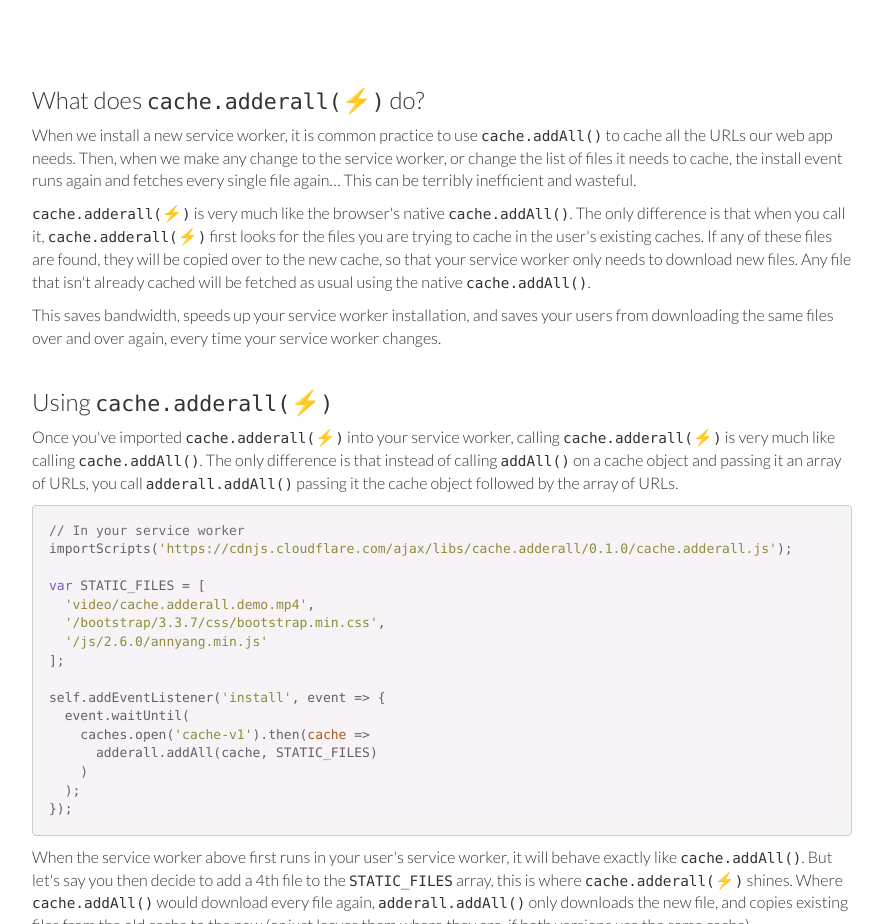
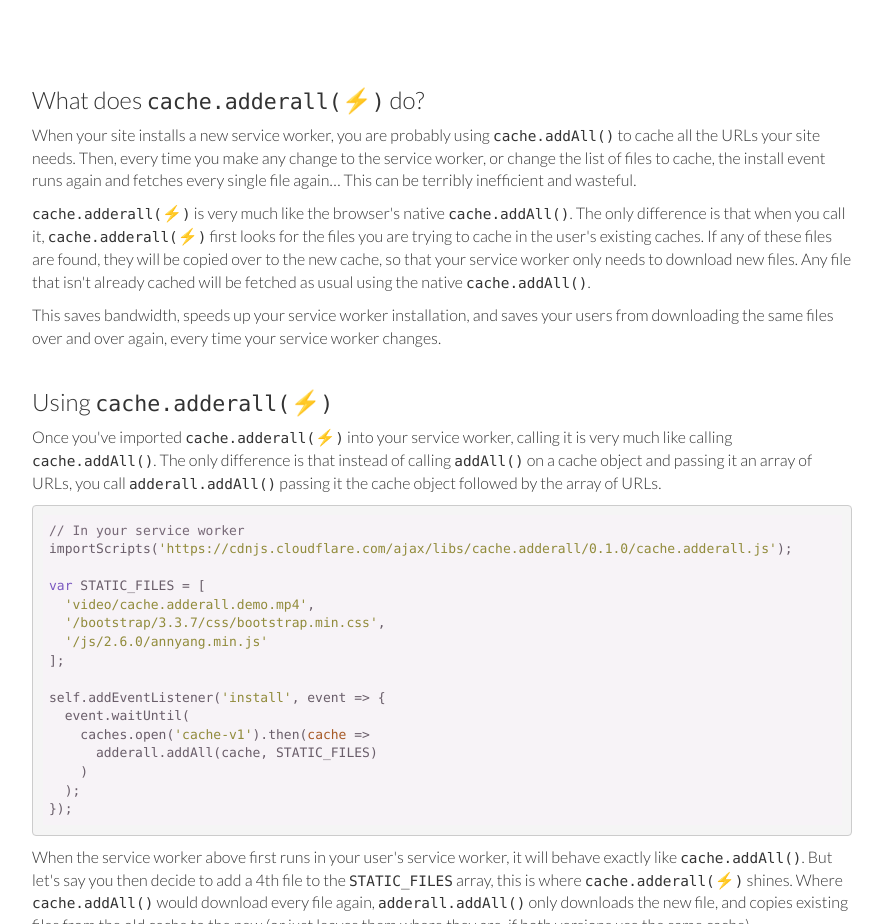
Before and after one commit to TalAter/cache.adderall, a website: page demo/index.html in a window 1280 px wide. Shown: the part 1165-2089 px from the top of the page, without its empty margins (198-1081 px from the left). Drawn offline with nearby package versions, Linux system fonts and the light colour scheme.

Commit message:
Demo site: text edits

```diff
--- a/demo/index.html
+++ b/demo/index.html
@@ -44,11 +44,11 @@
     <div class="row">
       <div class="col-md-12">
         <h3>What does <code>cache.adderall(</code>⚡<code>)</code> do?</h3>
-        <p>When we install a new service worker, it is common practice to use <code>cache.addAll()</code> to cache all the URLs our web app needs. Then, when we make any change to the service worker, or change the list of files it needs to cache, the install event runs again and fetches every single file again… This can be terribly inefficient and wasteful.</p>
+        <p>When your site installs a new service worker, you are probably using <code>cache.addAll()</code> to cache all the URLs your site needs. Then, every time you make any change to the service worker, or change the list of files to cache, the install event runs again and fetches every single file again… This can be terribly inefficient and wasteful.</p>
         <p><code>cache.adderall(</code>⚡<code>)</code> is very much like the browser's native <code>cache.addAll()</code>. The only difference is that when you call it, <code>cache.adderall(</code>⚡<code>)</code> first looks for the files you are trying to cache in the user's existing caches. If any of these files are found, they will be copied over to the new cache, so that your service worker only needs to download new files. Any file that isn't already cached will be fetched as usual using the native <code>cache.addAll()</code>.</p>
         <p>This saves bandwidth, speeds up your service worker installation, and saves your users from downloading the same files over and over again, every time your service worker changes.</p>
         <h3>Using <code>cache.adderall(</code>⚡<code>)</code></h3>
-        <p>Once you've imported <code>cache.adderall(</code>⚡<code>)</code> into your service worker, calling <code>cache.adderall(</code>⚡<code>)</code> is very much like calling <code>cache.addAll()</code>. The only difference is that instead of calling <code>addAll()</code> on a cache object and passing it an array of URLs, you call <code>adderall.addAll()</code> passing it the cache object followed by the array of URLs.</p>
+        <p>Once you've imported <code>cache.adderall(</code>⚡<code>)</code> into your service worker, calling it is very much like calling <code>cache.addAll()</code>. The only difference is that instead of calling <code>addAll()</code> on a cache object and passing it an array of URLs, you call <code>adderall.addAll()</code> passing it the cache object followed by the array of URLs.</p>
         <div id="code-basic">
 <pre id="code-basic-adderall"><code class="javascript hljs"><span class="hljs-comment">// In your service worker</span>
 importScripts(<span class="hljs-string">'https://cdnjs.cloudflare.com/ajax/libs/cache.adderall/0.1.0/cache.adderall.js'</span>);
```
